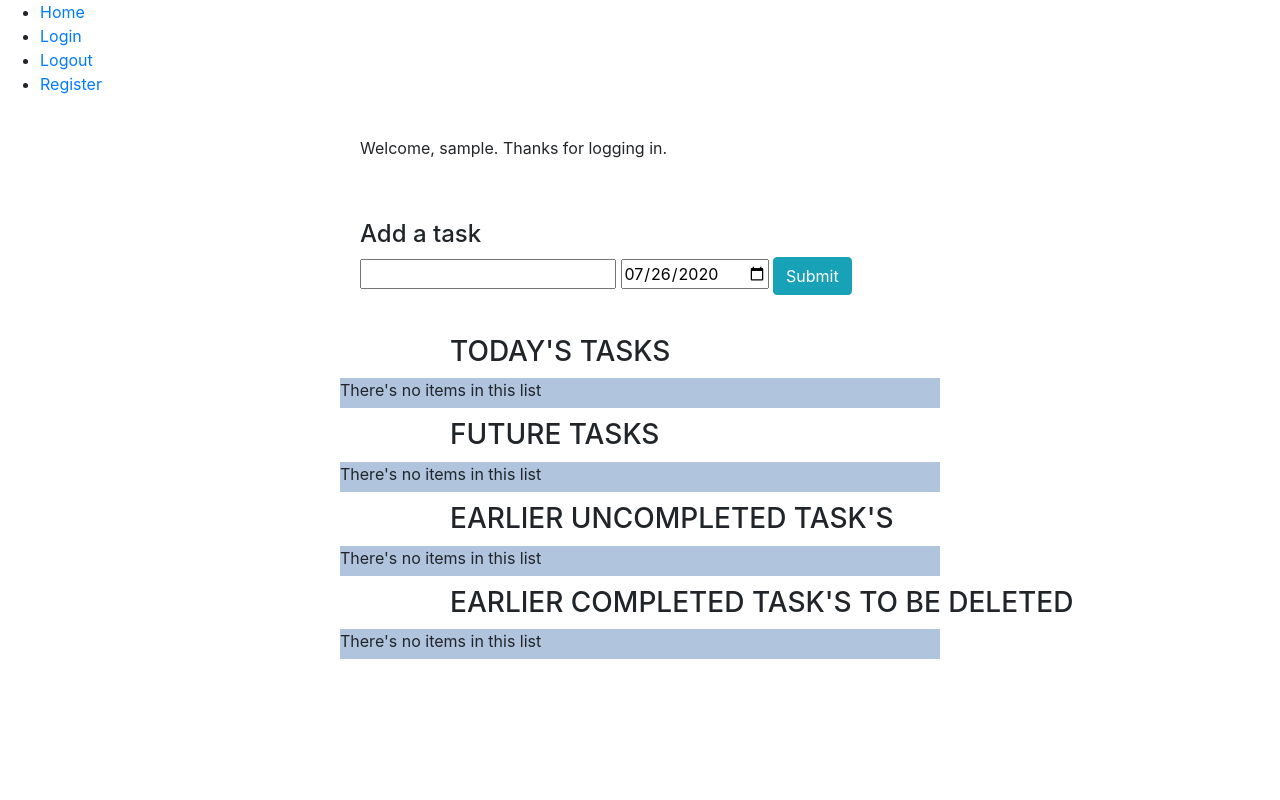
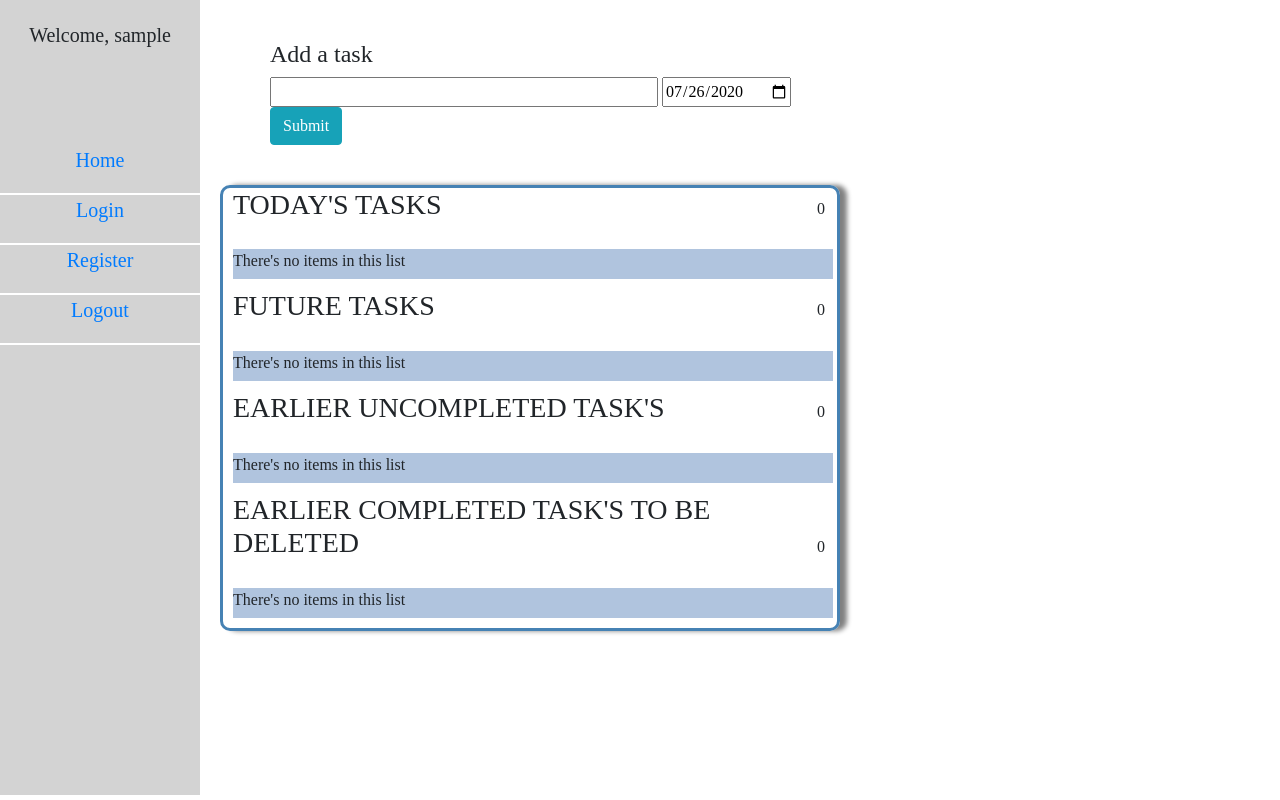
Before and after one commit to SigisM/todoapp, a Django app: page / in a window 1280 px wide. Run offline with Django 3.2, Linux system fonts and the light colour scheme; the visitor is signed in with stand-in values (Sample User, id 1); data that the repository does not hold is empty; some libraries are stand-ins or nearby versions; some web fonts are replaced.

Commit message:
Add task edit from iFrame, more css styling, tasks minimizing etc.

```diff
--- /dev/null
+++ b/todo_app/static/css/style.css
@@ -0,0 +1,333 @@
+@font-face {
+    font-family: myfont;
+    src: url('KozGoPr6N-ExtraLight.otf') format("truetype");
+
+}
+
+body {
+    font-family: myfont, serif;
+}
+
+.login {
+    position: relative;
+    margin-left: 220px;
+}
+
+.update {
+    display: inline-block;
+    width: 400px ;
+    margin-left: 900px;
+    position: fixed;
+    height: 400px;
+    border: 2 px;
+    border-style: solid;
+    border-radius: 10px;
+    border-color: steelblue;
+    box-shadow: 7px 0px 5px grey;
+}
+
+.todo {
+    display: inline-block;
+    position: absolute;
+    width: 620px;
+    height: auto;
+    border: 2 px;
+    border-style: solid;
+    border-radius: 10px;
+    border-color: steelblue;
+    box-shadow: 7px 0px 5px grey;
+}
+
+.todo_list{
+    width: 600px;
+    margin: 20px;
+    margin-left: 30px;
+    padding: 20px;
+    border-radius: 3px;
+}
+
+.register_list{
+    width: 600px;
+    margin: 20px;
+
+    padding: 20px;
+    border-spacing: 5px;
+}
+
+.todo_rows {
+    background-color: lightsteelblue;
+    margin: 10px;
+
+    height: 30px;
+    width: 600px;
+    display: block;
+    transition: 0.5s;
+
+}
+
+.todo_rows_today {
+    background-color: lightsteelblue;
+    margin: 10px;
+    text-decoration: none;
+    height: 30px;
+    width: 600px;
+    display: block;
+    transition: 0.5s;
+
+}
+
+.todo_rows_today,
+.todo_rows_today * {
+     cursor: pointer;
+}
+
+.todo_rows_today:hover,
+.todo_rows_today:focus {
+    background-color: steelblue;
+}
+
+.todo_rows_future {
+    background-color: lightsteelblue;
+    margin: 10px;
+
+    height: 30px;
+    width: 600px;
+    display: block;
+    cursor: pointer;
+
+}
+
+.todo_rows_future,
+.todo_rows_future * {
+     cursor: pointer;
+}
+
+.todo_rows_future:hover,
+.todo_rows_future:focus {
+    background-color: steelblue;
+}
+
+.todo_rows_past {
+    background-color: lightsteelblue;
+    margin: 10px;
+
+    height: 30px;
+    width: 600px;
+    display: block;
+    cursor: pointer;
+
+}
+
+.todo_rows_past,
+.todo_rows_past * {
+     cursor: pointer;
+}
+
+.todo_rows_past:hover,
+.todo_rows_past:focus {
+    background-color: steelblue;
+}
+
+.todo_rows_past_compl {
+    background-color: lightsteelblue;
+    margin: 10px;
+
+    height: 30px;
+    width: 600px;
+    display: block;
+    cursor: pointer;
+
+}
+
+.todo_rows_past_compl,
+.todo_rows_past_compl * {
+     cursor: pointer;
+}
+
+.todo_rows_past_compl:hover,
+.todo_rows_past_compl:focus {
+    background-color: steelblue;
+}
+
+.number_of_count {
+    display: inline-block;
+    margin-left: -20px;
+    z-index: 1;
+}
+
+.collapsed_today {
+    width: 600px;
+    position:relative;
+    margin-left: 10px;
+    text-decoration:none;
+    display:inline-block;
+    z-index: 0;
+}
+.collapsed_today:hover {
+    cursor: pointer;
+}
+
+.collapsed_today:after {
+    display:block;
+    content: '';
+    border-bottom: solid 2px steelblue;
+    transform: scaleX(0);
+    transition: transform 350ms ease;
+    transform-origin:100% 50%
+}
+
+.collapsed_today:hover:after {
+    transform: scaleX(1);
+    transform-origin:0 50%;
+}
+
+.collapsed_future {
+    width: 600px;
+    margin-left: 10px;
+    position:relative;
+    text-decoration:none;
+    display:inline-block;
+    z-index: 0;
+}
+
+.collapsed_future:hover {
+    cursor: pointer;
+}
+
+.collapsed_future:after {
+    display:block;
+    content: '';
+    border-bottom: solid 2px steelblue;
+    transform: scaleX(0);
+    transition: transform 350ms ease;
+    transform-origin:100% 50%
+}
+
+.collapsed_future:hover:after {
+    transform: scaleX(1);
+    transform-origin:0 50%;
+}
+
+.collapsed_past {
+    width: 600px;
+    margin-left: 10px;
+    position:relative;
+    text-decoration:none;
+    display:inline-block;
+    z-index: 0;
+}
+
+.collapsed_past:hover {
+    cursor: pointer;
+}
+
+.collapsed_past:after {
+    display:block;
+    content: '';
+    border-bottom: solid 2px steelblue;
+    transform: scaleX(0);
+    transition: transform 350ms ease;
+    transform-origin:100% 50%
+}
+
+.collapsed_past:hover:after {
+    transform: scaleX(1);
+    transform-origin:0 50%;
+}
+
+.collapsed_past_compl {
+    width: 600px;
+    margin-left: 10px;
+    position:relative;
+    text-decoration:none;
+    display:inline-block;
+    z-index: 0;
+}
+
+.collapsed_past_compl:hover {
+    cursor: pointer;
+}
+
+.collapsed_past_compl:after {
+    display:block;
+    content: '';
+    border-bottom: solid 2px steelblue;
+    transform: scaleX(0);
+    transition: transform 350ms ease;
+    transform-origin:100% 50%
+}
+
+.collapsed_past_compl:hover:after {
+    transform: scaleX(1);
+    transform-origin:0 50%;
+}
+
+.time {
+    text-decoration: none;
+    margin-right: 10px;
+    vertical-align: middle;
+    float: right;
+    color: black;
+}
+.far {
+    color: black;
+    float: right;
+    padding-right: 10px;
+    vertical-align: middle;
+    line-height: 30px;
+}
+
+.checked {
+    color: red;
+    text-decoration: line-through;
+    margin-left: 10px;
+    vertical-align: middle;
+
+}
+
+.unchecked {
+    color: blue;
+    text-decoration: none;
+    margin-left: 10px;
+    vertical-align: middle;
+
+}
+
+.sidebar {
+    width: 200px;
+    height: 100%;
+    background-color:lightgrey;
+    padding-top: 150px;
+    margin-top: -25px;
+    position: absolute;
+    z-index: 0;
+}
+
+.menu {
+    width: 200px;
+    border-bottom: solid 2px;
+    border-color: white;
+    height: 50px;
+    margin-left: -40px;
+    display: inline-grid;
+    font-size: 20px;
+    color: white;
+    text-align: center;
+    transition: 0.5s;
+}
+
+.menu:hover,
+.menu:focus {
+color: lightgrey;
+font-size: 25px;
+cursor: pointer;
+
+}
+
+.welcome {
+    position: absolute;
+    text-align: center;
+    width: 200px;
+    font-size: 20px;
+    z-index: 1;
+}
--- a/todo_app/todo_app/urls.py
+++ b/todo_app/todo_app/urls.py
@@ -17,6 +17,7 @@ from django.contrib import admin
 from django.urls import path, include
 from django.contrib.auth import views as auth_views
 
+
 urlpatterns = [
     path('admin/', admin.site.urls),
     path('accounts/', include('django.contrib.auth.urls')),
--- a/todo_app/todo_items/forms.py
+++ b/todo_app/todo_items/forms.py
@@ -15,6 +15,7 @@ class TodoForm(forms.ModelForm):
         fields = ['title', 'created', 'completed']
         widgets = {
             'created': DateInput(),
+            'title': forms.TextInput(attrs={'size': '40'}),
         }
 
 class LoginForm(forms.Form):
--- a/todo_app/todo_items/templates/base.html
+++ b/todo_app/todo_items/templates/base.html
@@ -8,98 +8,73 @@
     <meta charset="UTF-8">
     <title>{% block title %}To Do & Shop smart{% endblock %}</title>
     <script src="https://kit.fontawesome.com/acabd4fa32.js" crossorigin="anonymous"></script>
-    <style>
+    <script src="//ajax.googleapis.com/ajax/libs/jquery/1.9.1/jquery.min.js"></script>
+    <script type="text/javascript">
 
-        .todo_list{
-            width: 600px;
-            margin: 20px auto;
-            padding: 20px;
-            border-radius: 3px;
-        }
+        $(document).ready(function() {
 
-        .register_list{
-            width: 600px;
-            margin: 20px auto;
-            padding: 20px;
-            border-spacing: 5px;
-        }
+            $(".collapsed_today").click(function(event){$(".todo_rows_today").fadeToggle().delay(100);})
+            $(".collapsed_future").click(function(event){$(".todo_rows_future").fadeToggle().delay(100);})
+            $(".collapsed_past").click(function(event){$(".todo_rows_past").fadeToggle().delay(100);})
+            $(".collapsed_past_compl").click(function(event){$(".todo_rows_past_compl").fadeToggle().delay(100);})
 
-        .todo_rows {
-            background-color: lightsteelblue;
-            margin: 10px auto;
-            height: 30px;
-            width: 600px;
-        }
+            $(".todo_rows_today").click(function(event) {
+                if ($(".update").is(":hidden"))
+                    $(".update").fadeToggle().delay(100);
 
-        .time {
-            text-decoration: none;
-            margin-right: 10px;
-            vertical-align: middle;
-            float: right;
-        }
-        .far {
-            color: black;
-            float: right;
-            padding-right: 10px;
-            vertical-align: middle;
-            line-height: 30px;
-        }
+              })
 
-        .checked {
-            color: red;
-            text-decoration: line-through;
-            margin-left: 10px;
-            vertical-align: middle;
-        }
+          })
 
-        .unchecked {
-            color: blue;
-            text-decoration: none;
-            margin-left: 10px;
-            vertical-align: middle;
-        }
 
-    </style>
+</script>
+    <link type="text/css" href="{% static 'css/style.css' %}" rel="stylesheet" >
+
 </head>
 <body>
-
-    <div id="sidebar">
+    {% if user.is_authenticated %}
+    <div class="welcome">Welcome, {{ user.username }}</div>
+    {% endif %}
+    <div class="sidebar">
         {% block sidebar %}
         {% if user.is_authenticated %}
         <ul>
-            <li><a href="/">Home</a></li>
-            <li><a href="/login">Login</a></li>
-            <li><a href="/logout">Logout</a></li>
-            <li><a href="/register">Register</a></li>
+            <li class="menu"><a href="/">Home</a></li>
+            <li class="menu"><a href="/login">Login</a></li>
+            <li class="menu"><a href="/register">Register</a></li>
+            <li class="menu"><a href="/logout">Logout</a></li>
 
         </ul>
         {% elif user.is_anonymous %}
         <ul>
-            <li><a href="/">Home</a></li>
-            <li><a href="/login">Login</a></li>
-            <li><a href="/register">Register</a></li>
+            <li class="menu"><a href="/">Home</a></li>
+            <li class="menu"><a href="/login">Login</a></li>
+            <li class="menu"><a href="/register">Register</a></li>
 
         </ul>
         {% endif %}
         {% endblock %}
     </div>
 
-    {% if user.is_authenticated %}
-    <p class="register_list">Welcome, {{ user.username }}. Thanks for logging in.</p>
-    {% else %}
-    <p class="register_list">Welcome, new user. Please log in to see the content.</p>
-    {% endif %}
+
 
     {% if user.is_anonymous %}
-    {% block login %}
-    {% endblock %}
-    {% endif %}
+    <div class="login">
+        <p class="register_list">Welcome, new user. Please log in to see the content.</p>
+        {% block login %}
+        {% endblock %}
+        {% endif %}
+    </div>
 
     {% if user.is_authenticated %}
-    {% block content %}
-    {% endblock %}
+    <div class="login">
+        {% block content %}
+        {% endblock %}
+    </div>
+    <div class="update" style="display: none;">
+       <iframe class="myIframe" name="myIframe" height="100%" width="100%" src='about:blank'></iframe>
+    </div>
     {% endif %}
 
 
-
 </body>
--- a/todo_app/todo_items/templates/todo_items.html
+++ b/todo_app/todo_items/templates/todo_items.html
@@ -1,7 +1,7 @@
 {% extends 'base.html' %}
 
+
 {% block content %}
-
     <div class="todo_list">
         <h4>Add a task</h4>
         <form method="POST" action="/">
@@ -12,22 +12,25 @@
         </form>
     </div>
 
+
         <!-- {% now "Y-m-d" as todays_date %} -->
 
-
-        <h3 style="margin-left: 450px;">TODAY'S TASKS</h3>
+<div class="todo">
+        <label><h3 class="collapsed_today">TODAY'S TASKS</h3></label>
+        <span class="number_of_count">{{todos_today|length}}</span>
         {% for todo in todos_today %}
-                <div class="todo_rows">
-                    <input type="checkbox" name="checkbox_check"{% if todo.completed %} checked {% endif %} style="margin-left: 10px; vertical-align: middle">
+            <a href="{% url 'update_todo' todo.pk %}" target='myIframe'>
+                <div class="todo_rows_today">
+                    <input type="checkbox" name="checkbox_check"{% if todo.completed %} checked {% endif %} style="margin-left: 10px; vertical-align: middle;">
                     {% if todo.completed == True %}
-                        <span class="checked">{{todo}}</span>
+                        <label class="checked">{{todo}}</label>
                     {% else %}
-                        <span class="unchecked">{{todo}}</span>
+                        <label class="unchecked">{{todo}}</label>
                     {% endif %}
                         <span class="time">{{todo.created|date:"Y m d"}}</span>
-                        <a href="{% url 'update_todo' todo.id %}"><i class="far fa-edit" title="Edit item";></i></a>
-                        <a href="{% url 'delete_todo' todo.id %}"><i class="far fa-trash-alt" title="Delete item"></i></a>
+
                 </div>
+            </a>
                 {% empty %}
                 <div class="todo_rows">
                     <span>There's no items in this list</span>
@@ -35,14 +38,15 @@
         {% endfor  %}
 
 
-        <h3 style="margin-left: 450px;">FUTURE TASKS</h3>
+        <label><h3 class="collapsed_future">FUTURE TASKS</h3></label>
+        <span class="number_of_count">{{todos_future|length}}</span>
         {% for todo in todos_future %}
-            <div class="todo_rows">
+            <div class="todo_rows_future">
                 <input type="checkbox" name="checkbox_check"{% if todo.completed %} checked {% endif %} style="margin-left: 10px; vertical-align: middle">
                 {% if todo.completed == True %}
-                    <span class="checked">{{todo}}</span>
+                    <label class="checked">{{todo}}</label>
                 {% else %}
-                    <span class="unchecked">{{todo}}</span>
+                    <label class="unchecked">{{todo}}</label>
                 {% endif %}
                     <span class="time">{{todo.created|date:"Y m d"}}</span>
                     <a href="{% url 'update_todo' todo.id %}"><i class="far fa-edit" title="Edit item";></i></a>
@@ -55,11 +59,12 @@
         {% endfor  %}
 
 
-        <h3 style="margin-left: 450px;">EARLIER UNCOMPLETED TASK'S</h3>
+        <label><h3 class="collapsed_past">EARLIER UNCOMPLETED TASK'S</h3></label>
+        <span class="number_of_count">{{todos_uncompleted_before|length}}</span>
         {% for todo in todos_uncompleted_before %}
-            <div class="todo_rows">
+            <div class="todo_rows_past">
                 <input type="checkbox" name="checkbox_check"{% if todo.completed %} checked {% endif %} style="margin-left: 10px; vertical-align: middle">
-                <span class="unchecked">{{todo}}</span>
+                <label class="unchecked">{{todo}}</label>
                 <span class="time">{{todo.created|date:"Y m d"}}</span>
                 <a href="{% url 'update_todo' todo.id %}"><i class="far fa-edit" title="Edit item";></i></a>
                 <a href="{% url 'delete_todo' todo.id %}"><i class="far fa-trash-alt" title="Delete item"></i></a>
@@ -71,11 +76,12 @@
         {% endfor  %}
 
 
-        <h3 style="margin-left: 450px;">EARLIER COMPLETED TASK'S TO BE DELETED</h3>
+        <label><h3 class="collapsed_past_compl">EARLIER COMPLETED TASK'S TO BE DELETED</h3></label>
+        <span class="number_of_count">{{todos_completed_before|length}}</span>
         {% for todo in todos_completed_before %}
-            <div class="todo_rows">
+            <div class="todo_rows_past_compl">
                 <input type="checkbox" name="checkbox_check"{% if todo.completed %} checked {% endif %} style="margin-left: 10px; vertical-align: middle">
-                <span class="checked">{{todo}}</span>
+                <label class="checked">{{todo}}</label>
                 <span class="time">{{todo.created|date:"Y m d"}}</span>
                 <a href="{% url 'update_todo' todo.id %}"><i class="far fa-edit" title="Edit item";></i></a>
                 <a href="{% url 'delete_todo' todo.id %}"><i class="far fa-trash-alt" title="Delete item"></i></a>
@@ -87,5 +93,5 @@
         {% endfor  %}
 
 
-
+    </div>
 {% endblock %}
--- a/todo_app/todo_items/urls.py
+++ b/todo_app/todo_items/urls.py
@@ -1,10 +1,12 @@
 from django.urls import path
 from . import views
+from django.conf.urls import url
+from django.views.generic import TemplateView
 # from .views import PostListView
 
 urlpatterns = [
     path('', views.index, name='list_page'),
     path('register/', views.register, name='register_page'),
-    path('update_todo/<str:pk>/', views.updateTodo, name='update_todo'),
+    path('update_todo_expand.html/<str:pk>/', views.updateTodo, name='update_todo'),
     path('delete_todo/<str:pk>/', views.deleteTodo, name='delete_todo'),
 ]
--- a/todo_app/todo_items/views.py
+++ b/todo_app/todo_items/views.py
@@ -3,16 +3,16 @@ from django.contrib.auth.decorators import login_required
 from django.http import HttpResponse
 from django.views.generic import CreateView, ListView, UpdateView, DeleteView
 from django.contrib.auth.models import User
-from django.contrib.auth import authenticate, login
-from django.contrib.auth import get_user_model
-from django.shortcuts import render, redirect, get_object_or_404
+from django.shortcuts import render, redirect
 import datetime
+from django.views.decorators.clickjacking import xframe_options_exempt
 
 from .models import *
 from .forms import *
 
 
 now = datetime.datetime.now()
+
 
 def register(response):
     if response.method == "POST":
@@ -49,7 +49,6 @@ def login(request):
 
 @login_required
 def index(request):
-
     user = request.user
     todos = Todo.objects.filter(author=user)
     todos_today = Todo.objects.filter(created=now, author=user)
@@ -73,14 +72,14 @@ def index(request):
             'todos_future':todos_future,
             'todos_uncompleted_before':todos_uncompleted_before,
             'todos_today':todos_today,
-            'form':form
+            'form':form,
             }
 
     return render(request, 'todo_items.html', context)
 
-
+@xframe_options_exempt
 def updateTodo(request, pk):
-    todo = Todo.objects.get(id=pk)
+    todo = Todo.objects.get(pk=pk)
 
     form = TodoForm(instance=todo)
 
@@ -90,13 +89,13 @@ def updateTodo(request, pk):
             form.save()
             return redirect('/')
 
-    context = {'form':form}
+    context = {'form':form, 'todo':todo}
 
-    return render(request, 'update_todo.html', context)
+    return render(request, 'update_todo_expand.html', context)
 
 
 def deleteTodo(request, pk):
-    item = Todo.objects.get(id=pk)
+    item = Todo.objects.get(pk=pk)
 
     if request.method == 'POST':
         item.delete()
```
Also changed, not shown: todo_app/todo_app/settings.py (+5 -3 lines), todo_app/todo_items/templates/delete_todo.html (+12 -6 lines), todo_app/todo_items/templates/update_todo_expand.html (added, +21 -0 lines), 1 other file.
